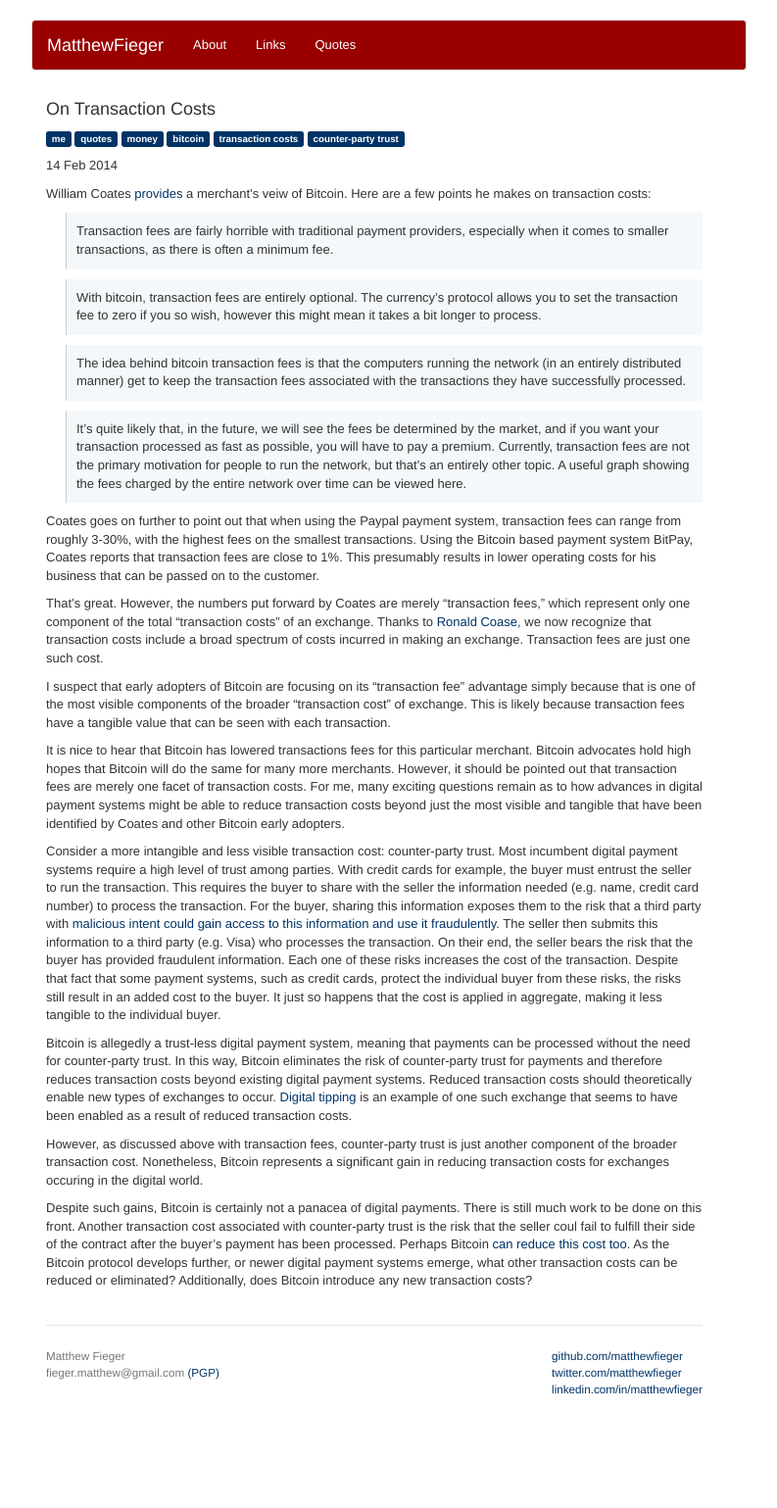
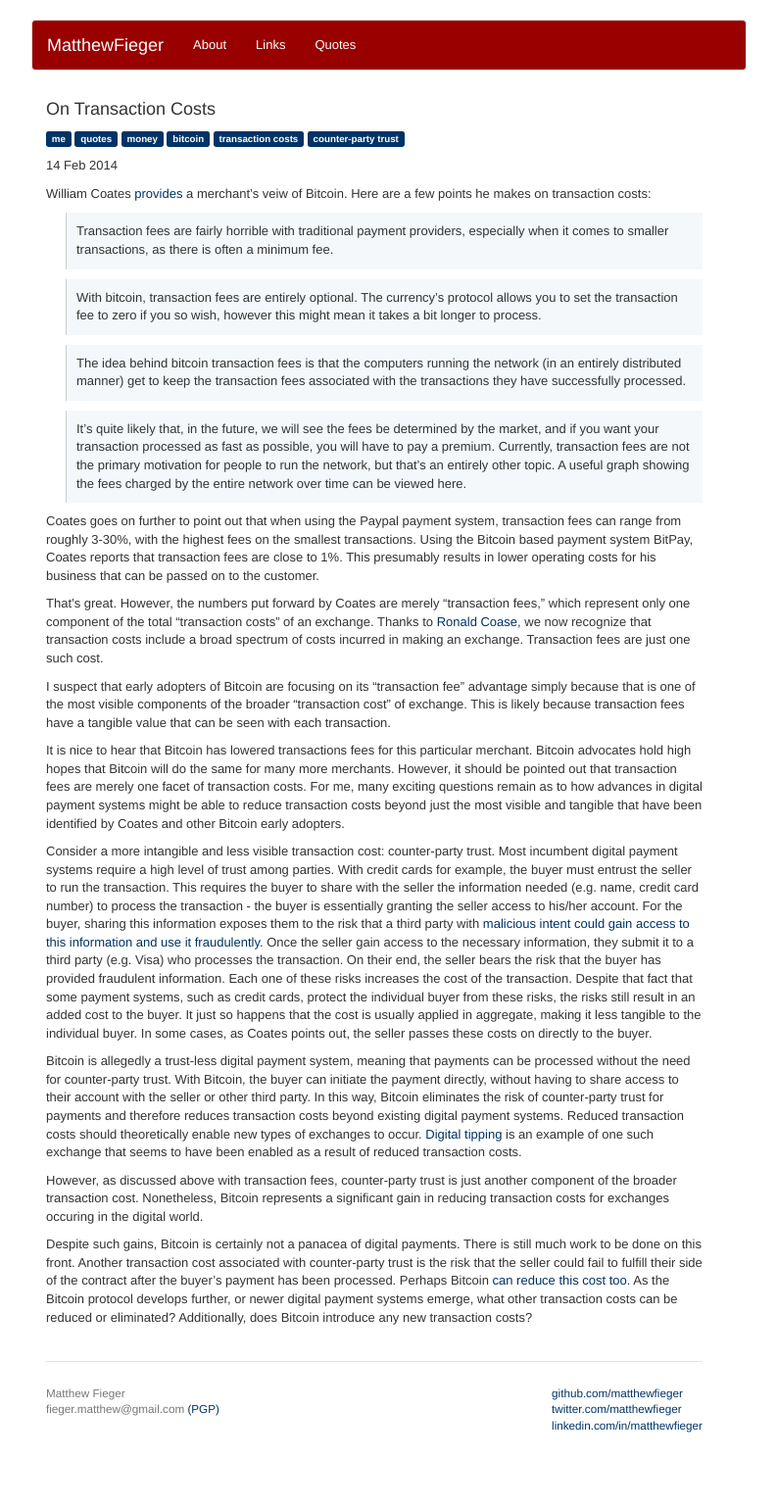
Before and after one commit to matthewfieger/matthewfieger.github.io, a Jekyll site: the page built from _posts/2014-02-14-on-transaction-costs.markdown, in a window 1280 px wide. Shown: the whole page at 98% size, without its empty margins (243-1036 px from the left). Built offline with Jekyll 4.4.1, drawn with Linux system fonts in a browser that asks for light colours; Markdown is read by kramdown in place of the engine named in the settings; before the commit the page ends 1502 px from its top, so only the background shows below that.

Commit message:
modifications

```diff
--- a/_posts/2014-02-14-on-transaction-costs.markdown
+++ b/_posts/2014-02-14-on-transaction-costs.markdown
@@ -26,10 +26,10 @@ I suspect that early adopters of Bitcoin are focusing on its "transaction fee" a
 
 It is nice to hear that Bitcoin has lowered transactions fees for this particular merchant.  Bitcoin advocates hold high hopes that Bitcoin will do the same for many more merchants.  However, it should be pointed out that transaction fees are merely one facet of transaction costs.  For me, many exciting questions remain as to how advances in digital payment systems might be able to reduce transaction costs beyond just the most visible and tangible that have been identified by Coates and other Bitcoin early adopters.
 
-Consider a more intangible and less visible transaction cost: counter-party trust.  Most incumbent digital payment systems require a high level of trust among parties.  With credit cards for example, the buyer must entrust the seller to run the transaction.  This requires the buyer to share with the seller the information needed (e.g. name, credit card number) to process the transaction.  For the buyer, sharing this information exposes them to the risk that a third party with [malicious intent could gain access to this information and use it fraudulently](http://online.wsj.com/news/articles/SB10001424052702303754404579312232546392464).  The seller then submits this information to a third party (e.g. Visa) who processes the transaction.  On their end, the seller bears the risk that the buyer has provided fraudulent information.  Each one of these risks increases the cost of the transaction.  Despite that fact that some payment systems, such as credit cards, protect the individual buyer from these risks, the risks still result in an added cost to the buyer. It just so happens that the cost is applied in aggregate, making it less tangible to the individual buyer.
+Consider a more intangible and less visible transaction cost: counter-party trust.  Most incumbent digital payment systems require a high level of trust among parties.  With credit cards for example, the buyer must entrust the seller to run the transaction.  This requires the buyer to share with the seller the information needed (e.g. name, credit card number) to process the transaction - the buyer is essentially granting the seller access to his/her account.  For the buyer, sharing this information exposes them to the risk that a third party with [malicious intent could gain access to this information and use it fraudulently](http://online.wsj.com/news/articles/SB10001424052702303754404579312232546392464).  Once the seller gain access to the necessary information, they submit it to a third party (e.g. Visa) who processes the transaction.  On their end, the seller bears the risk that the buyer has provided fraudulent information.  Each one of these risks increases the cost of the transaction.  Despite that fact that some payment systems, such as credit cards, protect the individual buyer from these risks, the risks still result in an added cost to the buyer. It just so happens that the cost is usually applied in aggregate, making it less tangible to the individual buyer.  In some cases, as Coates points out, the seller passes these costs on directly to the buyer.
 
-Bitcoin is allegedly a trust-less digital payment system, meaning that payments can be processed without the need for counter-party trust.  In this way, Bitcoin eliminates the risk of counter-party trust for payments and therefore reduces transaction costs beyond existing digital payment systems.  Reduced transaction costs should theoretically enable new types of exchanges to occur.  [Digital tipping](http://www.reddit.com/r/test/comments/11iby2/bitcointip_tip_redditors_with_bitcoin/) is an example of one such exchange that seems to have been enabled as a result of reduced transaction costs.
+Bitcoin is allegedly a trust-less digital payment system, meaning that payments can be processed without the need for counter-party trust.  With Bitcoin, the buyer can initiate the payment directly, without having to share access to their account with the seller or other third party.  In this way, Bitcoin eliminates the risk of counter-party trust for payments and therefore reduces transaction costs beyond existing digital payment systems.  Reduced transaction costs should theoretically enable new types of exchanges to occur.  [Digital tipping](http://www.reddit.com/r/test/comments/11iby2/bitcointip_tip_redditors_with_bitcoin/) is an example of one such exchange that seems to have been enabled as a result of reduced transaction costs.
 
 However, as discussed above with transaction fees, counter-party trust is just another component of the broader transaction cost.  Nonetheless, Bitcoin represents a significant gain in reducing transaction costs for exchanges occuring in the digital world.
 
-Despite such gains, Bitcoin is certainly not a panacea of digital payments.  There is still much work to be done on this front.  Another transaction cost associated with counter-party trust is the risk that the seller coul fail to fulfill their side of the contract after the buyer's payment has been processed.  Perhaps Bitcoin [can reduce this cost too](https://coinguard.org/).  As the Bitcoin protocol develops further, or newer digital payment systems emerge, what other transaction costs can be reduced or eliminated?  Additionally, does Bitcoin introduce any new transaction costs?
+Despite such gains, Bitcoin is certainly not a panacea of digital payments.  There is still much work to be done on this front.  Another transaction cost associated with counter-party trust is the risk that the seller could fail to fulfill their side of the contract after the buyer's payment has been processed.  Perhaps Bitcoin [can reduce this cost too](https://coinguard.org/).  As the Bitcoin protocol develops further, or newer digital payment systems emerge, what other transaction costs can be reduced or eliminated?  Additionally, does Bitcoin introduce any new transaction costs?
```
